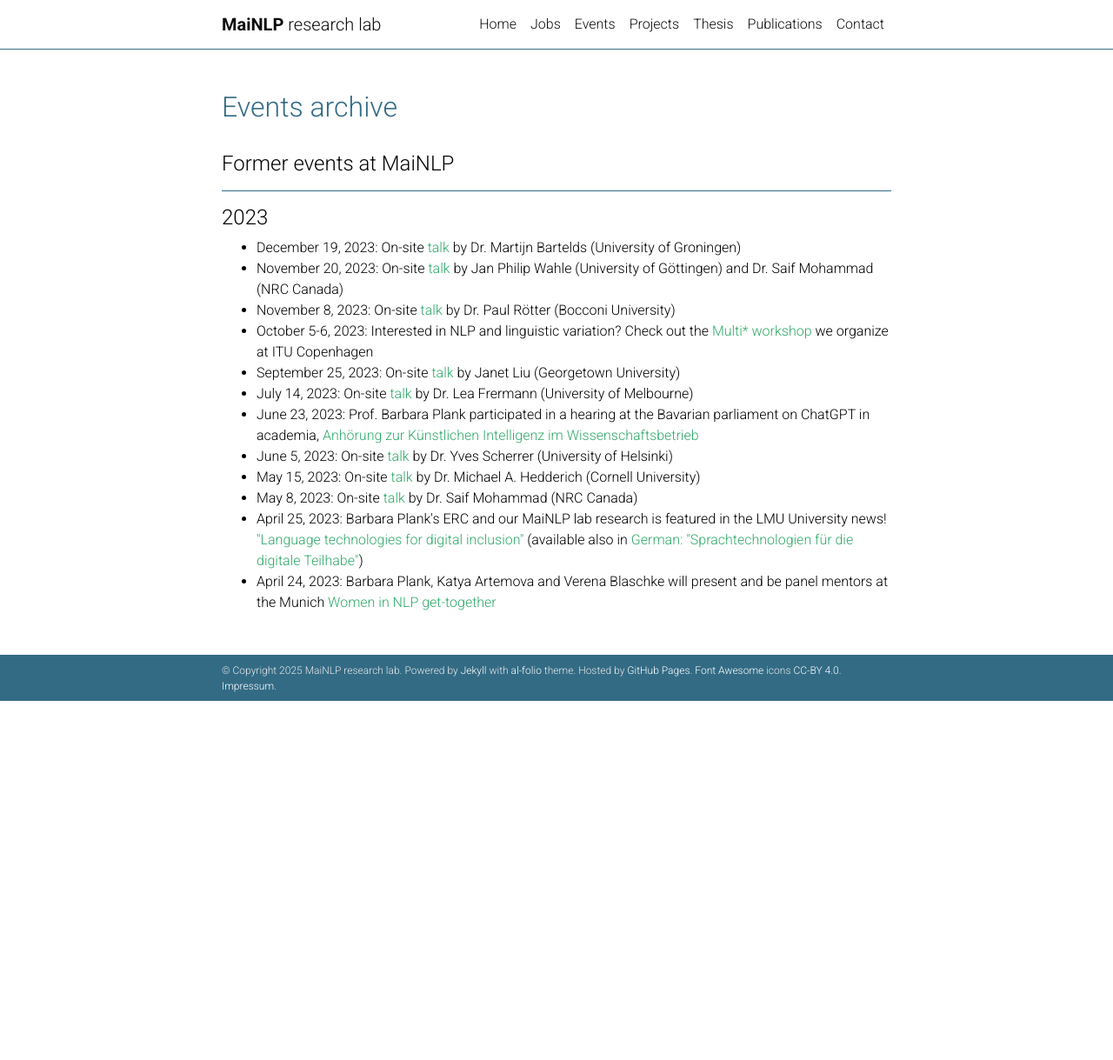
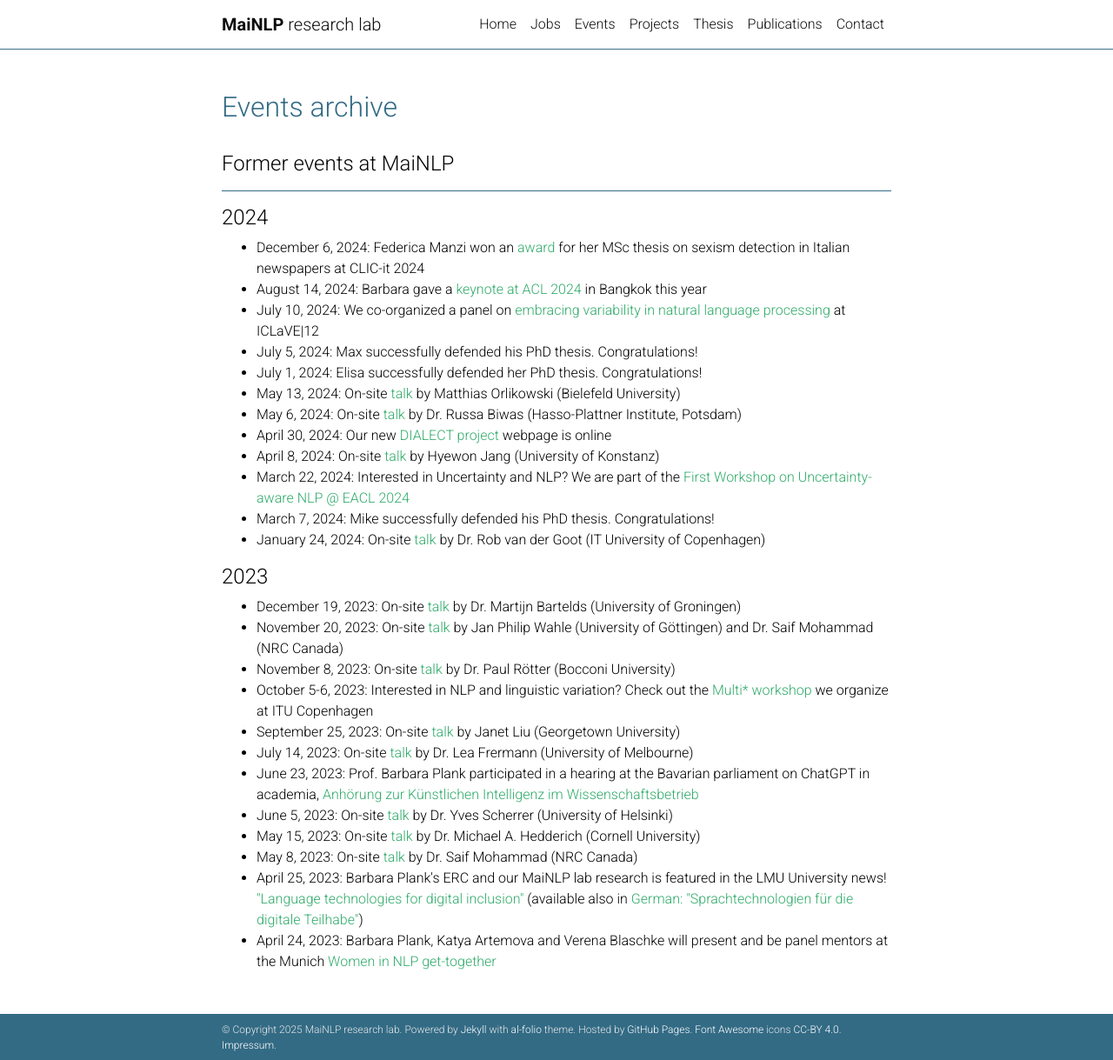
Before and after one commit to mainlp/mainlp.github.io, a Jekyll site: the page built from _pages/events-archive.md, in a window 1280 px wide and 1219 px high. Shown: the whole window at 87% size. Built offline with Jekyll 4.4.1, drawn with Linux system fonts in a browser that asks for light colours; comment, search, counter and statistics services are not loaded; a style sheet for code colours, icons or effects is not loaded.

Commit message:
Update events-archive.md 2024

```diff
--- a/_pages/events-archive.md
+++ b/_pages/events-archive.md
@@ -7,6 +7,23 @@ description:
 
 ## Former events at MaiNLP
 ---
+
+2024
+---
+<ul>
+ <li>December 6, 2024: Federica Manzi won an <a href="https://clic2024.ilc.cnr.it/awards/">award</a> for her MSc thesis on sexism detection in Italian newspapers at CLIC-it 2024</li>
+    <li>August 14, 2024: Barbara gave a <a href="https://2024.aclweb.org/program/keynotes/">keynote at ACL 2024</a> in Bangkok this year</li>
+    <li>July 10, 2024: We co-organized a panel on <a href="https://mainlp.github.io/iclave12/">embracing variability in natural language processing</a> at ICLaVE|12</li>
+    <li>July 5, 2024: Max successfully defended his PhD thesis. Congratulations!</li>
+    <li>July 1, 2024: Elisa successfully defended her PhD thesis. Congratulations!</li>
+    <li>May 13, 2024: On-site <a href="/events/#2024-05-13-matthias-orlikowski">talk</a> by Matthias Orlikowski (Bielefeld University)</li>
+    <li>May 6, 2024: On-site <a href="/events/#2024-05-06-russa-biwas">talk</a> by Dr. Russa Biwas (Hasso-Plattner Institute, Potsdam)</li>
+    <li>April 30, 2024: Our new <a href="https://dialect-erc.github.io">DIALECT project</a> webpage is online</li>
+    <li>April 8, 2024: On-site <a href="/events/#2024-04-08-hyewon-jang">talk</a> by Hyewon Jang (University of Konstanz)</li>
+    <li>March 22, 2024: Interested in Uncertainty and NLP? We are part of the <a href="https://uncertainlp.github.io/">First Workshop on Uncertainty-aware NLP @ EACL 2024</a></li>
+    <li>March 7, 2024: Mike successfully defended his PhD thesis. Congratulations!</li>
+    <li>January 24, 2024: On-site <a href="/events/#2024-01-24-rob-van-der-goot">talk</a> by Dr. Rob van der Goot (IT University of Copenhagen)</li>
+  </ul>
 
 2023
 ---
```
